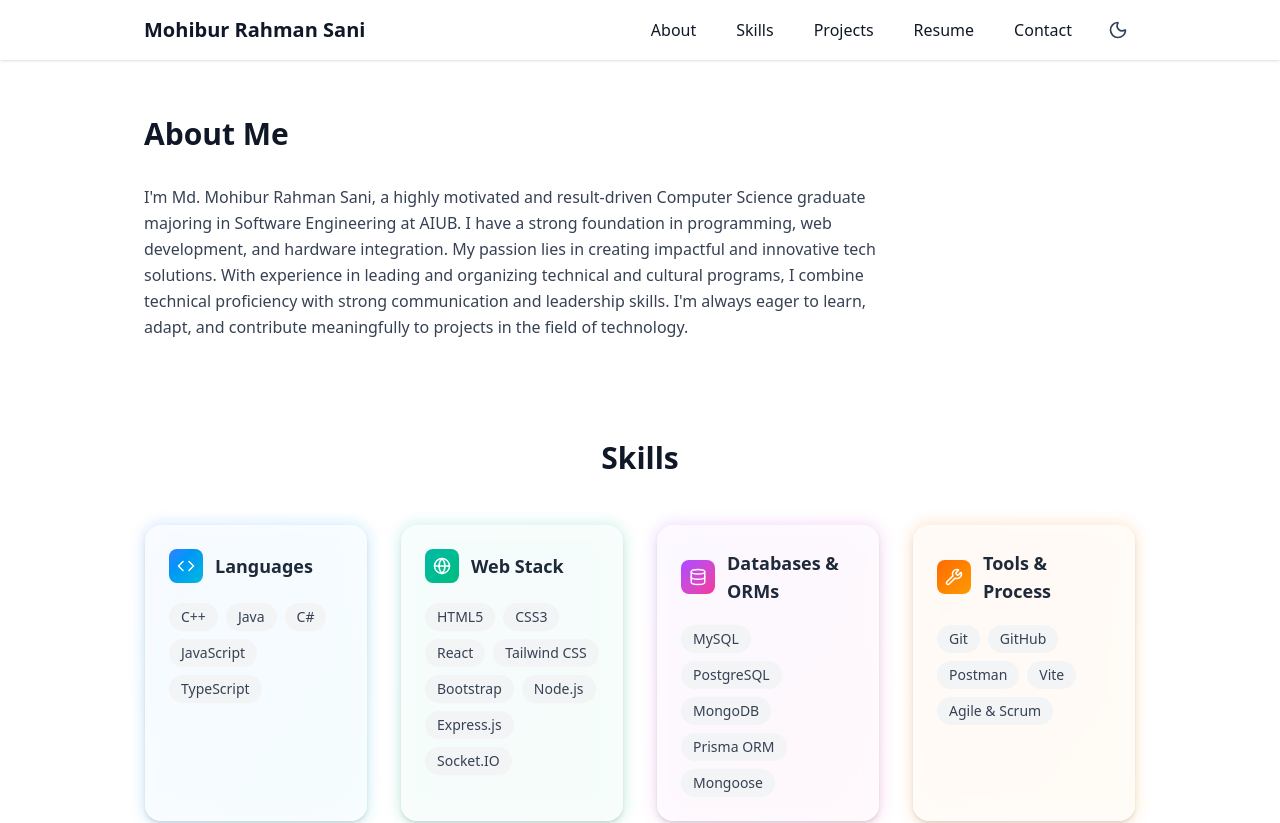
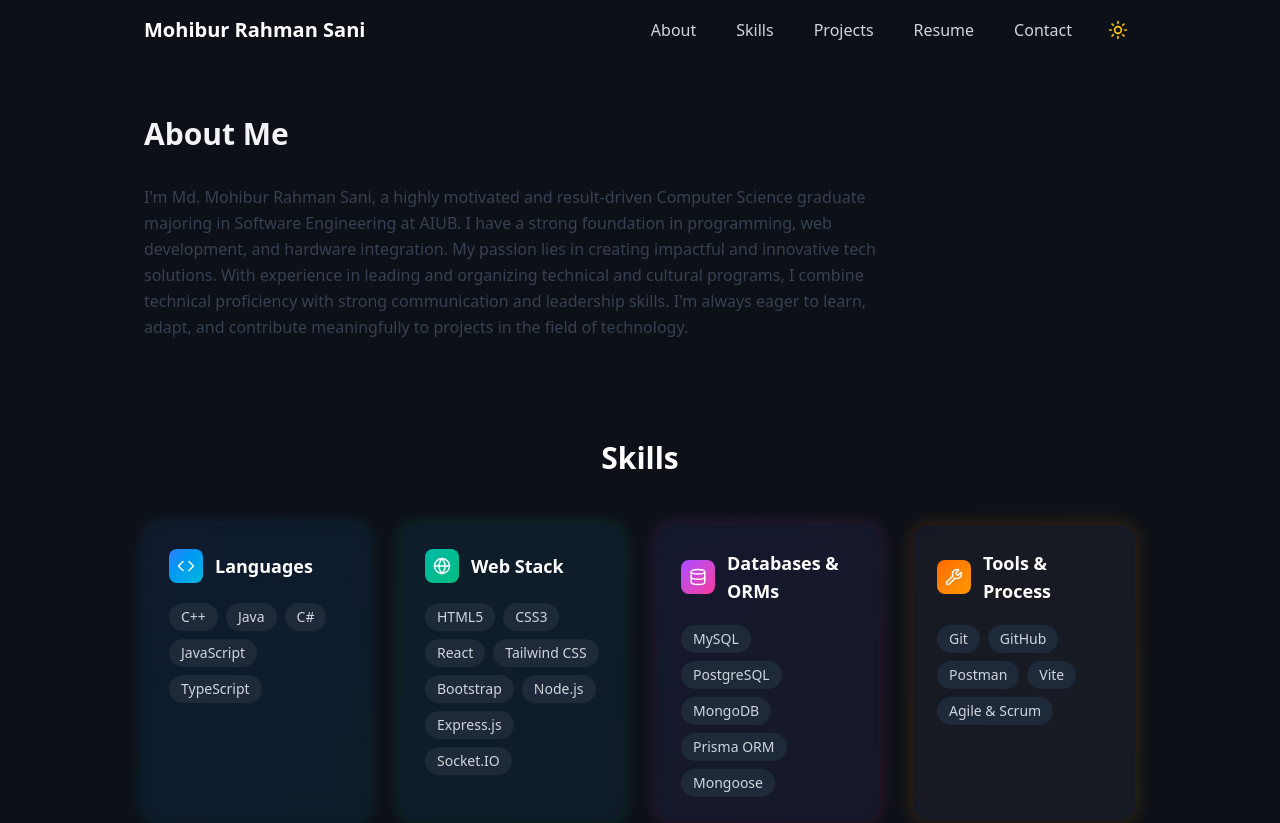
Before and after one commit to Sani-Mohibur/portfolio, a React (Vite) app: page / in a window 1280 px wide. Shown: the top 823 px of the page. Built offline with nearby package versions, Linux system fonts and the light colour scheme.

Commit message:
fix: set default theme to dark and improve theme initialization logic

```diff
--- a/src/components/ThemeContext.jsx
+++ b/src/components/ThemeContext.jsx
@@ -3,12 +3,14 @@ import { createContext, useState, useContext, useEffect } from "react";
 const ThemeContext = createContext();
 
 export function ThemeProvider({ children }) {
-  const [dark, setDark] = useState(false);
+  const [dark, setDark] = useState(true);
 
   useEffect(() => {
     const saved = localStorage.getItem("theme");
-    if (saved) {
+    if (saved !== null) {
       setDark(saved === "dark");
+    } else {
+      setDark(true); // default dark
     }
   }, []);
 
```
